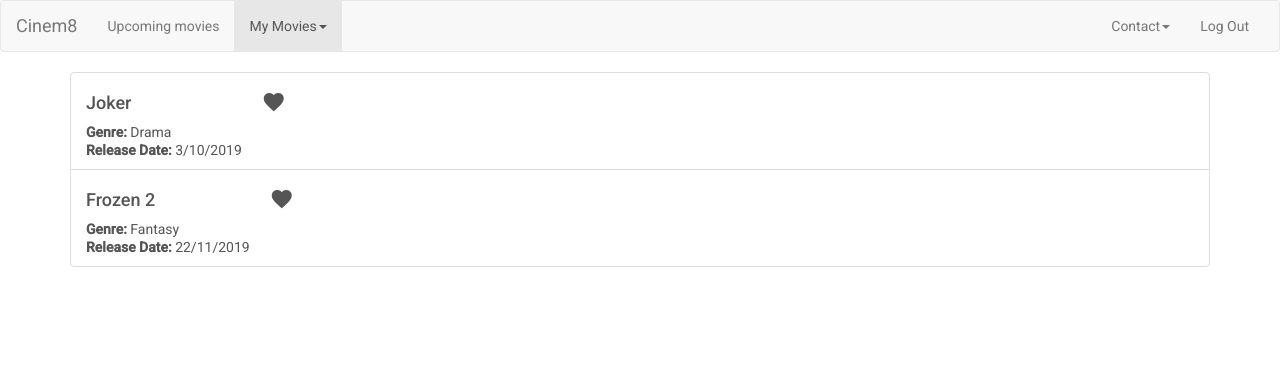
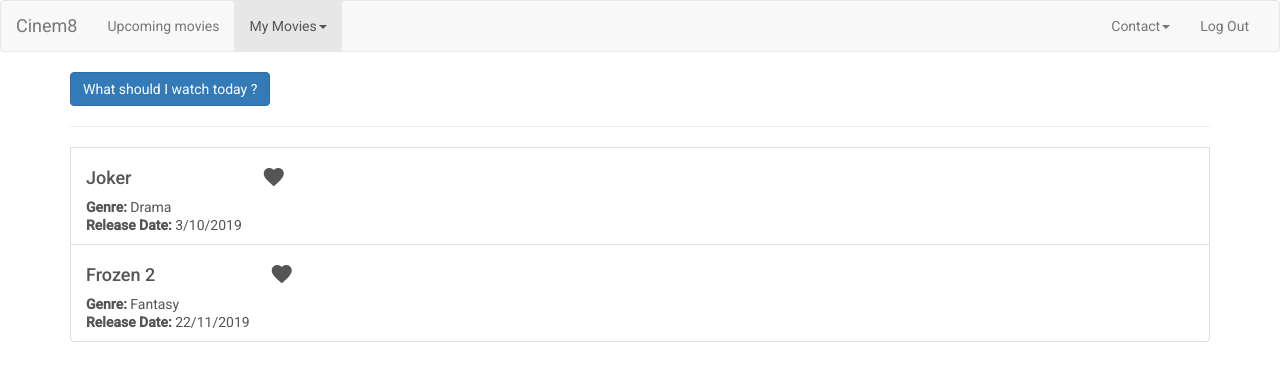
Before and after one commit to Dasch1810/T4SSProject, an Angular app: page /watchlist in a window 1280 px wide. Shown: the top 380 px of the page. Built offline with nearby package versions, Linux system fonts and the light colour scheme.

Commit message:
Added a basic 'what should I watch today?'-function in watchlist

```diff
--- a/src/app/movie/watchlist/watchlist.component.html
+++ b/src/app/movie/watchlist/watchlist.component.html
@@ -1,3 +1,21 @@
+<button class="btn btn-primary"
+(click)="selectRandomMovie(movie)"
+*ngIf="!randomMovie; else suggestion">
+What should I watch today ?
+</button>
+<ng-template #suggestion>
+<p>How about : </p>
+    <h1>{{randomMovie.name}} !</h1>
+<button class="btn btn-primary"
+(click)="selectRandomMovie(movie)">
+    Nah, try again
+</button>
+<button class="btn btn-primary"
+[routerLink]="['/movie-details', randomMovie.name]">
+Sounds good !
+</button>
+</ng-template>
+<hr>
 <a
         class="list-group-item clearfix"
         *ngFor="let movie of movies | watchlist"
--- a/src/app/movie/watchlist/watchlist.component.ts
+++ b/src/app/movie/watchlist/watchlist.component.ts
@@ -10,9 +10,16 @@ import { MovieService } from '../movie.service';
 export class WatchlistComponent implements OnInit {
   @Input() movie: Movie;
   movies: Movie[] = [];
+  randomMovie: Movie;
 
   constructor(private movieService: MovieService){}
 
+  selectRandomMovie(){
+    this.randomMovie = this.movies[Math.floor(Math.random()*this.movies.length)];
+  }
+  goToSelectedRandomMovieDetails(){
+    console.log("hi")
+  }
   ngOnInit() {
     this.movies = this.movieService.getMovies();
   }
```
